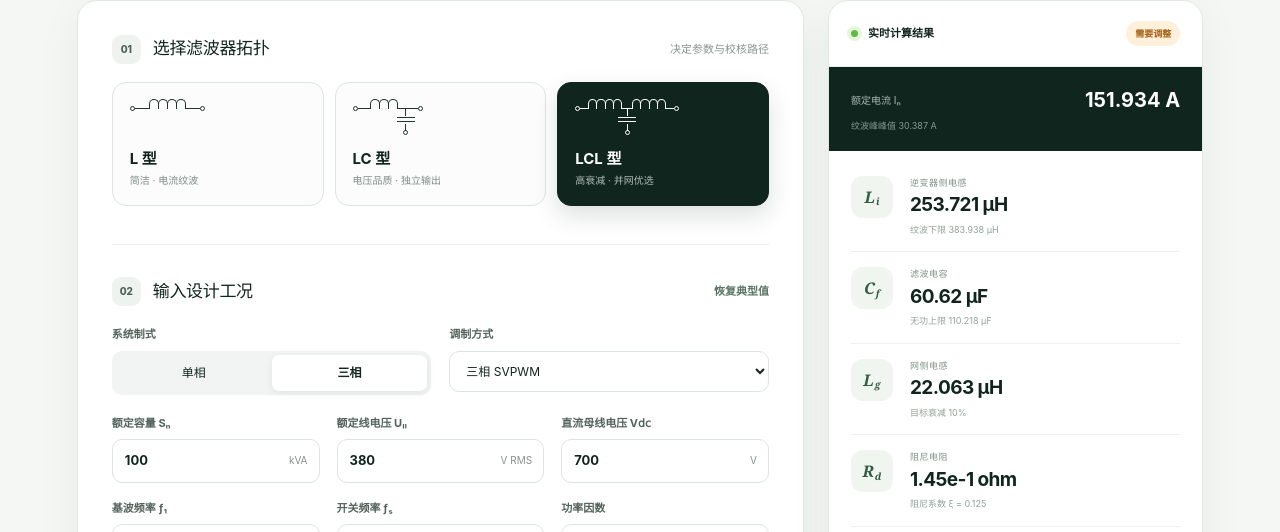
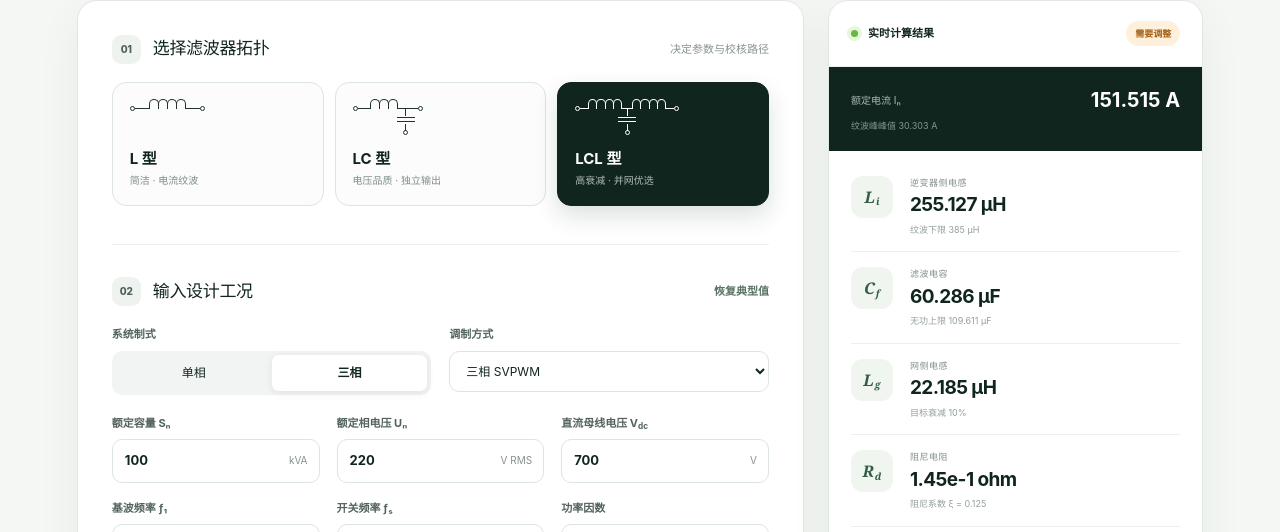
Before and after one commit to tenlancion/inverter-filter-designer, a Next.js app: page /inverter-filter-designer/ in a window 1280 px wide. Shown: the part 380-912 px from the top of the page. Built offline with nearby package versions, Linux system fonts and the light colour scheme.

Commit message:
Update page.tsx

```diff
--- a/app/page.tsx
+++ b/app/page.tsx
@@ -1,6 +1,6 @@
 "use client";
 
-import { useMemo, useState } from "react";
+import { useMemo, useState, type ReactNode } from "react";
 
 type Topology = "L" | "LC" | "LCL";
 type Modulation = "bipolar" | "unipolar" | "spwm3" | "svpwm";
@@ -19,7 +19,7 @@ const fmt = (value: number, unit: "H" | "F" | "ohm" | "Hz" | "A") => {
 };
 
 function NumberField({ label, value, onChange, unit, hint, min = 0, max, step = "any" }: {
-  label: string; value: number; onChange: (v: number) => void; unit: string; hint?: string; min?: number; max?: number; step?: number | "any";
+  label: ReactNode; value: number; onChange: (v: number) => void; unit: string; hint?: string; min?: number; max?: number; step?: number | "any";
 }) {
   return (
     <label className="field">
@@ -38,7 +38,7 @@ export default function Home() {
   const [phase, setPhase] = useState<"single" | "three">("three");
   const [modulation, setModulation] = useState<Modulation>("svpwm");
   const [power, setPower] = useState(100);
-  const [voltage, setVoltage] = useState(380);
+  const [voltage, setVoltage] = useState(220);
   const [vdc, setVdc] = useState(700);
   const [f1, setF1] = useState(50);
   const [fs, setFs] = useState(10);
@@ -55,7 +55,7 @@ export default function Home() {
     const switching = fs * 1000;
     const omega1 = 2 * Math.PI * f1;
     const omegaSw = 2 * Math.PI * switching;
-    const current = phase === "three" ? S / (Math.sqrt(3) * voltage) : S / voltage;
+    const current = phase === "three" ? S / (3 * voltage) : S / voltage;
     const deltaI = current * ripple / 100;
     const lByMod: Record<Modulation, number> = {
       bipolar: vdc / (2 * switching * deltaI),
@@ -64,11 +64,12 @@ export default function Home() {
       svpwm: vdc / (6 * switching * deltaI),
     };
     const lMin = lByMod[modulation];
-    const lMax = drop / 100 * voltage ** 2 / (2 * Math.PI * f1 * P);
+    const voltageBaseSquared = phase === "three" ? 3 * voltage ** 2 : voltage ** 2;
+    const lMax = drop / 100 * voltageBaseSquared / (2 * Math.PI * f1 * P);
     const lChosen = Math.min(lMin * 1.2, lMax * 0.92);
     const beta = reactive / 100;
     const cMax = phase === "three"
-      ? beta * S / (3 * omega1 * (voltage / Math.sqrt(3)) ** 2)
+      ? beta * S / (3 * omega1 * voltage ** 2)
       : beta * S / (omega1 * voltage ** 2);
     const lcTarget = Math.sqrt(10 * f1 * switching / 5);
     const cForTarget = 1 / ((2 * Math.PI * lcTarget) ** 2 * lChosen);
@@ -156,15 +157,15 @@ export default function Home() {
             ))}
           </div>
 
-          <div className="section-head second"><div><span className="step">02</span><h2>输入设计工况</h2></div><button className="reset" onClick={() => { setPower(100); setVoltage(380); setVdc(700); setFs(10); setRipple(20); }}>恢复典型值</button></div>
+          <div className="section-head second"><div><span className="step">02</span><h2>输入设计工况</h2></div><button className="reset" onClick={() => { setPower(100); setVoltage(220); setVdc(700); setFs(10); setRipple(20); }}>恢复典型值</button></div>
           <div className="segmented-row">
-            <div className="mini-group"><span>系统制式</span><div className="segmented"><button className={phase === "single" ? "on" : ""} onClick={() => { setPhase("single"); setVoltage(220); setModulation("bipolar"); }}>单相</button><button className={phase === "three" ? "on" : ""} onClick={() => { setPhase("three"); setVoltage(380); setModulation("svpwm"); }}>三相</button></div></div>
+            <div className="mini-group"><span>系统制式</span><div className="segmented"><button className={phase === "single" ? "on" : ""} onClick={() => { setPhase("single"); setVoltage(220); setModulation("bipolar"); }}>单相</button><button className={phase === "three" ? "on" : ""} onClick={() => { setPhase("three"); setVoltage(220); setModulation("svpwm"); }}>三相</button></div></div>
             <div className="mini-group modulation"><span>调制方式</span><select value={modulation} onChange={(e) => setModulation(e.target.value as Modulation)}>{phase === "three" ? <><option value="svpwm">三相 SVPWM</option><option value="spwm3">三相 SPWM</option></> : <><option value="bipolar">单相全桥双极性 SPWM</option><option value="unipolar">单相全桥单极性 SPWM</option></>}</select></div>
           </div>
           <div className="field-grid">
             <NumberField label="额定容量 Sₙ" value={power} onChange={setPower} unit="kVA" />
-            <NumberField label={phase === "three" ? "额定线电压 Uₗₗ" : "额定电压 Uₙ"} value={voltage} onChange={setVoltage} unit="V RMS" />
-            <NumberField label="直流母线电压 V𝖽𝖼" value={vdc} onChange={setVdc} unit="V" />
+            <NumberField label={phase === "three" ? "额定相电压 Uₙ" : "额定电压 Uₙ"} value={voltage} onChange={setVoltage} unit="V RMS" />
+            <NumberField label={<>直流母线电压 V<sub>dc</sub></>} value={vdc} onChange={setVdc} unit="V" />
             <NumberField label="基波频率 ƒ₁" value={f1} onChange={setF1} unit="Hz" />
             <NumberField label="开关频率 ƒₛ" value={fs} onChange={setFs} unit="kHz" />
             <NumberField label="功率因数" value={pf} onChange={setPf} unit="p.u." min={0.1} max={1} step={0.01} />
```
